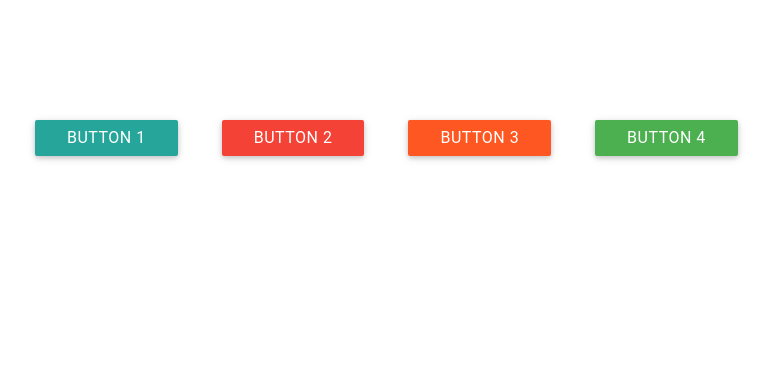
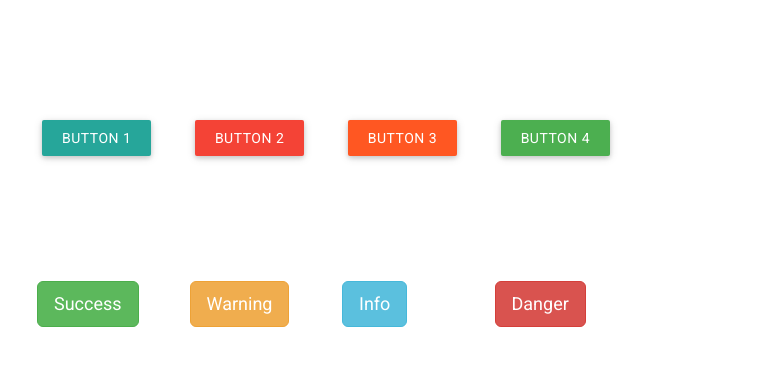
Before and after one commit to nch3ng/nc-ripple, a plain HTML site: page demo/index.html in a window 1280 px wide. Shown: the whole page, without its empty margins (93-865 px from the left). Drawn offline with nearby package versions, Linux system fonts and the light colour scheme.

Commit message:
refactor

```diff
--- /dev/null
+++ b/demo/demo.css
@@ -0,0 +1,58 @@
+/* main controller css */
+* {
+  font-family: 'Roboto';
+  box-sizing: border-box;
+}
+
+a, a:visited  {
+  text-decoration: none important!;
+}
+.btn-md, .btn-md:visited {
+  margin:20px;
+  display: inline-block;
+  transform: translateZ(0);
+  transition: all 0.5s ease;
+  -webkit-tap-highlight-color: rgba(0, 0, 0, 0);
+  text-decoration: none;
+  color: #fff;
+  background-color: #26a69a;
+  text-align: center;
+  letter-spacing: .5px;
+  cursor: pointer;
+  border: none;
+  border-radius: 2px;
+  height: 36px;
+  line-height: 36px;
+  outline: 0;
+  padding: 0 2rem;
+  text-transform: uppercase;
+  box-shadow: 0 2px 5px 0 rgba(0, 0, 0, 0.16), 0 2px 10px 0 rgba(0, 0, 0, 0.12);
+  z-index:999
+}
+
+.btn-md:hover {
+  box-shadow: 0 5px 11px 0 rgba(0, 0, 0, 0.18), 0 4px 15px 0 rgba(0, 0, 0, 0.15);
+  background-color: #2bbbad;
+    outline: 0;
+  text-decoration: none;
+  color: #fff;
+}
+.btn-group {
+  margin-left:100px;
+  margin-top:100px;
+}
+
+.btn-md-red {
+  background-color: #F44336 !important;
+}
+
+.btn-md-orange {
+  background-color: #ff5722 !important;
+}
+
+.btn-md-blue {
+  background-color: #03a9f4 !important;
+}
+.btn-md-green {
+  background-color: #4caf50 !important;
+}
--- a/demo/index.html
+++ b/demo/index.html
@@ -1,16 +1,33 @@
 <html ng-app='demoapp'>
   <head>
-    <script src='https://cdnjs.cloudflare.com/ajax/libs/angular.js/1.5.0-beta.2/angular.min.js'></script>
+    <script src='//cdnjs.cloudflare.com/ajax/libs/angular.js/1.4.8/angular.min.js'></script>
     <script src='../nc-ripple.js' ></script>
     <script src='app.js' ></script>
+    <link href="https://maxcdn.bootstrapcdn.com/bootstrap/3.3.6/css/bootstrap.min.css" integrity="sha384-1q8mTJOASx8j1Au+a5WDVnPi2lkFfwwEAa8hDDdjZlpLegxhjVME1fgjWPGmkzs7" crossorigin="anonymous"  rel='stylesheet' type='text/css'>
+    <link href='demo.css' rel='stylesheet' type='text/css'>
     <link href='../nc-ripple.css' rel='stylesheet' type='text/css'>
+    <link href='//fonts.googleapis.com/css?family=Roboto:400,100,300' rel='stylesheet' type='text/css'>
   </head>
   <div ng-controller='demoCtrl'>
-    <div class='btn-group'>
-      <a href='' class='btn' nc-ripple style=''>Button 1</a>
-      <a href='' class='btn btn-red' nc-ripple style=''>Button 2</a>
-      <a href='' class='btn btn-orange' nc-ripple style=''>Button 3</a>
-      <a href='' class='btn btn-green' nc-ripple style=''>Button 4</a>
+    <div class='col-md-6 btn-group'>
+      <a href='' class='btn-md' nc-ripple style=''>Button 1</a>
+      <a href='' class='btn-md btn-md-red' nc-ripple style=''>Button 2</a>
+      <a href='' class='btn-md btn-md-orange' nc-ripple style=''>Button 3</a>
+      <a href='' class='btn-md btn-md-green' nc-ripple style=''>Button 4</a>
+    </div>
+    <div class='col-md-6 btn-group'>
+      <div class='col-md-3'>
+        <a href='' class='btn btn-lg btn-success' nc-ripple style='overflow:hidden;display:inline-block;'>Success</a>
+      </div>
+      <div class='col-md-3'>
+        <a href='' class='btn btn-lg btn-warning' nc-ripple>Warning</a>
+      </div>
+      <div class='col-md-3'>
+        <a href='' class='btn btn-lg btn-info' nc-ripple>Info</a>
+      </div>
+      <div class='col-md-3'>
+        <a href='' class='btn btn-lg btn-danger' nc-ripple>Danger</a>
+      </div>
     </div>
 	</div>
 </html>
--- a/nc-ripple.css
+++ b/nc-ripple.css
@@ -1,58 +1,3 @@
-/* main controller css */
-* {
-  font-family: 'Roboto';
-  box-sizing: border-box;
-}
-.btn, .btn:visited {
-  margin:20px;
-  display: inline-block;
-  transform: translateZ(0);
-  transition: all 0.5s ease;
-  -webkit-tap-highlight-color: rgba(0, 0, 0, 0);
-  text-decoration: none;
-  overflow: hidden;
-  color: #fff;
-  background-color: #26a69a;
-  text-align: center;
-  letter-spacing: .5px;
-  cursor: pointer;
-  border: none;
-  border-radius: 2px;
-  height: 36px;
-  line-height: 36px;
-  outline: 0;
-  padding: 0 2rem;
-  text-transform: uppercase;
-  box-shadow: 0 2px 5px 0 rgba(0, 0, 0, 0.16), 0 2px 10px 0 rgba(0, 0, 0, 0.12);
-  z-index:999
-}
-
-.btn:hover {
-  box-shadow: 0 5px 11px 0 rgba(0, 0, 0, 0.18), 0 4px 15px 0 rgba(0, 0, 0, 0.15);
-  background-color: #2bbbad;
-    outline: 0;
-  color: #fff;
-}
-.btn-group {
-  margin-left:100px;
-  margin-top:100px;
-}
-
-.btn-red {
-  background-color: #F44336 !important;
-}
-
-.btn-orange {
-  background-color: #ff5722 !important;
-}
-
-.btn-blue {
-  background-color: #03a9f4 !important;
-}
-.btn-green {
-  background-color: #4caf50 !important;
-}
-
 /* ng module css */
 .drop {
   display: block;
```
